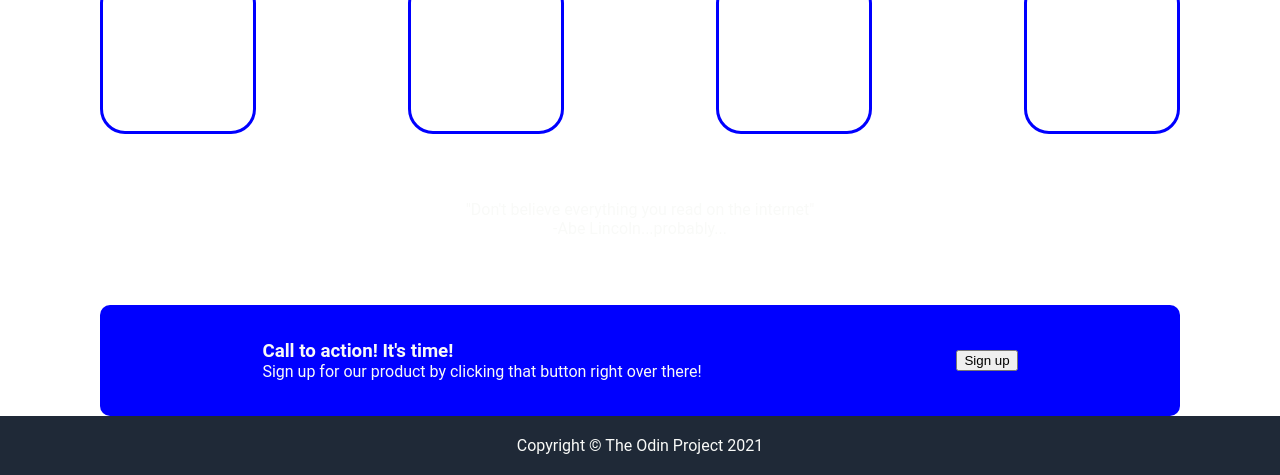
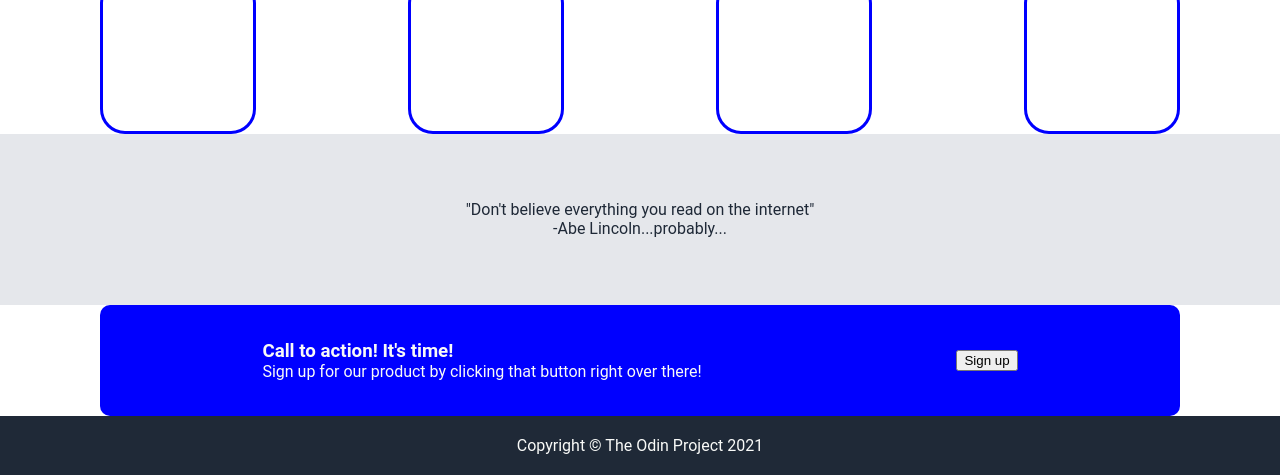
Before and after one commit to dkirk101/landing-page, a plain HTML site: page index.html in a window 1280 px wide. Shown: the part 325-800 px from the top of the page. Drawn offline with Linux system fonts and the light colour scheme.

Commit message:
Updated background font color for quotes section

```diff
--- a/style.css
+++ b/style.css
@@ -124,6 +124,8 @@ h3, h2, p {
 /* Below styles the fourth section of the this project, the Quotes section */
 
 .quotes {
+    background-color: #E5E7EB;
+    color: #1F2937;
     display: flex;
     flex-direction: column;
     justify-content: center;
```
